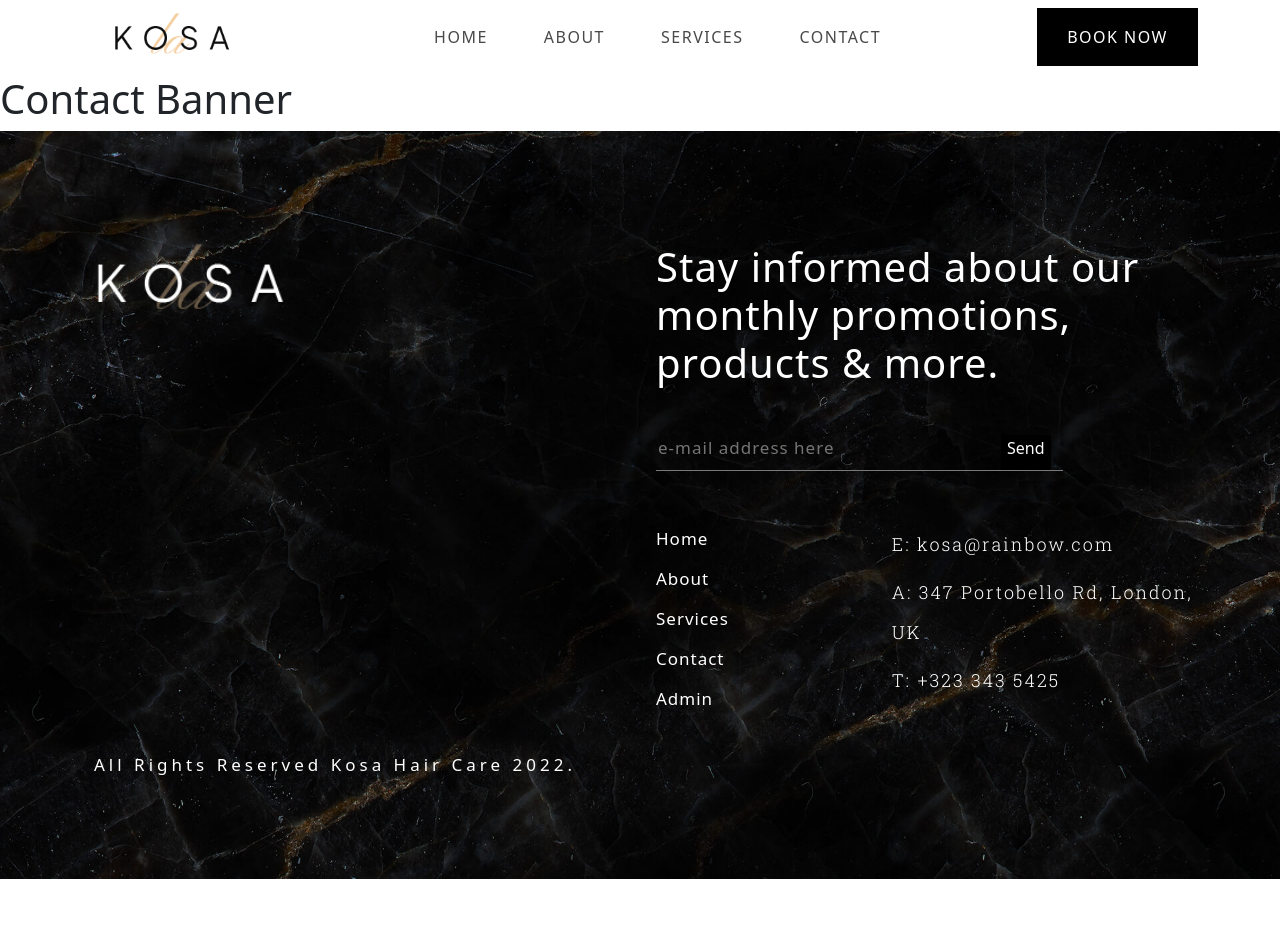
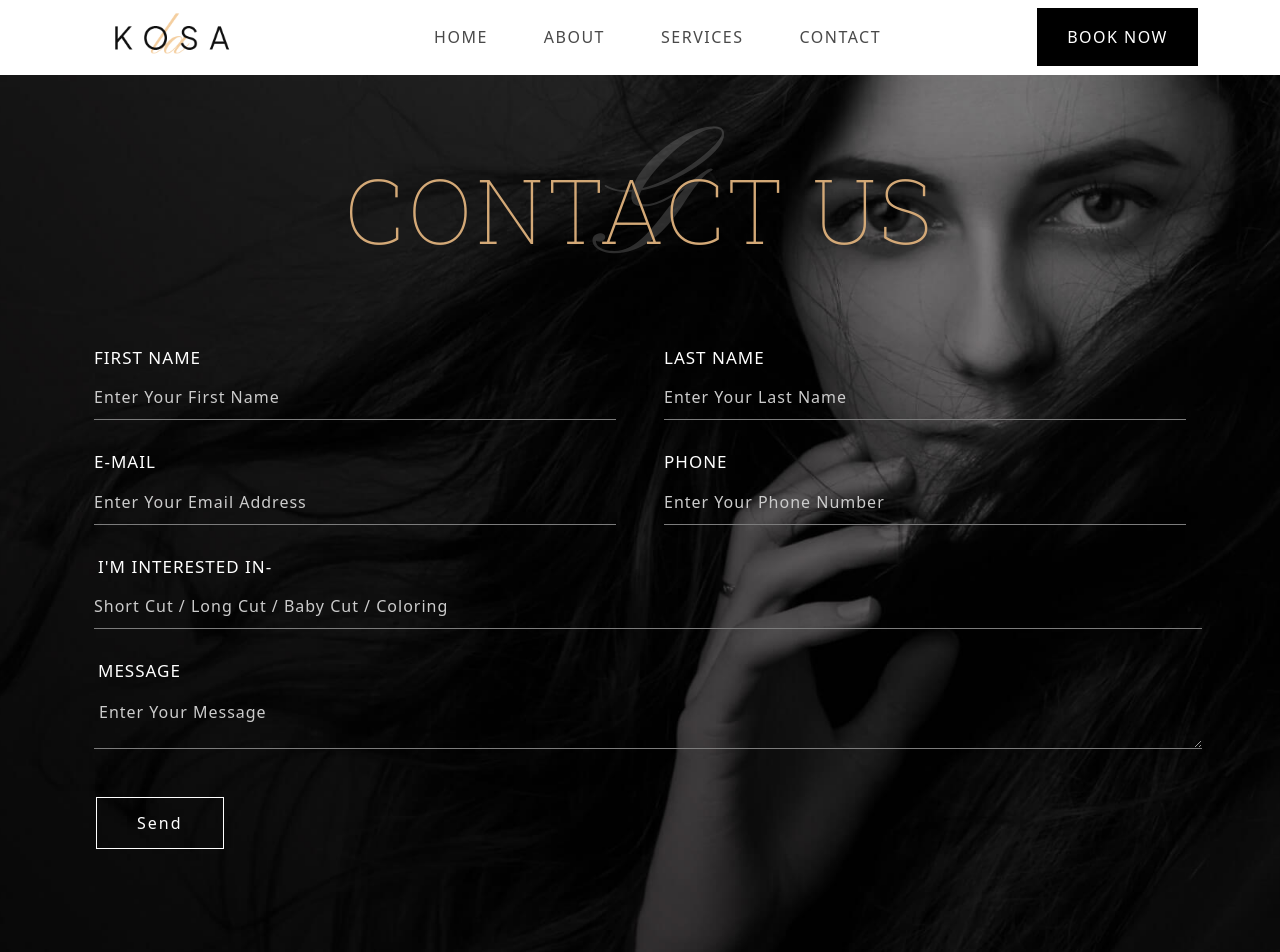
Before and after one commit to DipraDas/Kosa, a React (Create React App) app: page /contact in a window 1280 px wide. Shown: the top 952 px of the page. Before the commit the page ends 879 px from the top, so only its background shows below. Built offline with nearby package versions, Linux system fonts and the light colour scheme.

Commit message:
Contact Us Banner Added

```diff
--- a/src/components/Pages/Contact/ContactBanner/ContactBanner.css
+++ b/src/components/Pages/Contact/ContactBanner/ContactBanner.css
@@ -0,0 +1,93 @@
+.contactBanner{
+    background-image: url('../../../../../src/Images/ContactPage/contact.jpg');
+    height: 950px;
+    background-size: cover;
+    background-position: top;
+    background-repeat: no-repeat;
+    background-attachment: fixed;
+}
+
+.specialLetterContact{
+    font-family: 'Pinyon Script', cursive;
+    font-size: 180px;
+    color: #8b8b8b4e;
+    display: flex;
+    justify-content: center;
+    align-items: center;
+}
+
+.overwriteTitleContact{
+    position: relative;
+    width: 100%;
+    text-align: center;
+}
+
+.mainTitleContact{
+    color: #D4A977;
+    position: absolute;
+    top: 0;
+    left: 0;
+    display: flex;
+    justify-content: center;
+    align-items: center;
+    width: 100%;
+    height: 100%;
+    font-family: 'Roboto Slab', serif;
+    font-size: 90px;
+    font-weight: 100;
+    letter-spacing: 4px;
+}
+
+.contactUss label{
+    color: #fff;
+    font-size: 17px;
+    letter-spacing: 1px;
+}
+
+.contactUss input{
+    width: 100%;
+    background-color: transparent;
+    border: none;
+    border-bottom: 1px solid rgb(124, 124, 124);
+    margin: 5px 0;
+    padding: 10px 0;
+    outline: none;
+    color: #fff;
+    letter-spacing: 2px;
+}
+
+.contactUss ::placeholder{
+    color: rgb(204, 204, 204);
+    font-size: 16px;
+    letter-spacing: 1px;
+}
+
+.contactUss textarea{
+    background-color: transparent;
+    color: #fff;
+    border: none;
+    border-bottom: 1px solid rgb(124, 124, 124);
+    padding: 0 5px;
+    font-size: 16px;
+    letter-spacing: 1px;
+}
+
+.cuBtn{
+    display: inline-block;
+    padding: 0 10px!important;
+    margin: 0;
+}
+
+.cuBtn button{
+    background-color: transparent;
+    color: #fff;
+    border: 1px solid #fff;
+    padding: 13px 40px;
+    letter-spacing: 2px;
+}
+
+@media only screen and (max-width:768px) {
+    .mainTitleContact{
+        font-size: 70px;
+    }
+}
--- a/src/components/Pages/Contact/ContactBanner/ContactBanner.js
+++ b/src/components/Pages/Contact/ContactBanner/ContactBanner.js
@@ -1,9 +1,48 @@
 import React from 'react';
+import './ContactBanner.css';
 
 const ContactBanner = () => {
     return (
-        <div>
-            <h1>Contact Banner</h1>
+        <div className='contactBanner'>
+            <div className="container">
+                <div className="overwriteTitleContact">
+                    <div className="specialLetterContact">G</div>
+                    <div className="mainTitleContact">CONTACT US</div>
+                </div>
+                <form>
+                    <div className="row contactUss">
+                        <div className="col-md-6 col-sm-12 px-4">
+                            <label htmlFor="">FIRST NAME</label><br />
+                            <input type="text"  name="" id="" placeholder='Enter Your First Name' />
+                        </div>
+                        <div className="col-md-6 col-sm-12 px-4">
+                            <label htmlFor="">LAST NAME</label><br />
+                            <input type="text"  name="" id="" placeholder='Enter Your Last Name' />
+                        </div>
+                    </div>
+                    <div className="row contactUss mt-4">
+                        <div className="col-md-6 col-sm-12 px-4">
+                            <label htmlFor="">E-MAIL</label><br />
+                            <input type="email"  name="" id="" placeholder='Enter Your Email Address' />
+                        </div>
+                        <div className="col-md-6 col-sm-12 px-4">
+                            <label htmlFor="">PHONE</label><br />
+                            <input type="text"  name="" id="" placeholder='Enter Your Phone Number' />
+                        </div>
+                    </div>
+                    <div className="row px-3 contactUss mt-4">
+                        <label htmlFor="">I'M INTERESTED IN-</label><br />
+                        <input className='mx-2' type="text"  name="" id="" placeholder='Short Cut / Long Cut / Baby Cut / Coloring' />
+                    </div>
+                    <div className="row px-3 contactUss mt-4">
+                        <label className='mb-3' htmlFor="">MESSAGE</label>
+                        <textarea className='mx-2'  name="" id="" cols="30" rows="2" placeholder='Enter Your Message'></textarea>
+                    </div>
+                    <div className="row ms-1 mt-5 cuBtn">
+                        <button type="submit">Send</button>
+                    </div>
+                </form>
+            </div>
         </div>
     );
 };
--- a/src/components/Pages/Contact/ContactComponents/ContactComponents.js
+++ b/src/components/Pages/Contact/ContactComponents/ContactComponents.js
@@ -1,10 +1,16 @@
 import React from 'react';
+import ClientLogo from '../../Home/ClientLogo/ClientLogo';
+import OpeningHours from '../../Home/OpeningHours/OpeningHours';
 import ContactBanner from '../ContactBanner/ContactBanner';
+import ContactGift from '../ContactGift/ContactGift';
 
 const ContactComponents = () => {
     return (
         <div>
             <ContactBanner></ContactBanner>
+            <OpeningHours></OpeningHours>
+            <ContactGift></ContactGift>
+            <ClientLogo></ClientLogo>
         </div>
     );
 };
--- /dev/null
+++ b/src/components/Pages/Contact/ContactGift/ContactGift.css
@@ -0,0 +1,10 @@
+.contactGift{
+    background-image: url('../../../../../src/Images/ContactPage/giftVoucher.jpg');
+    background-position: center;
+    background-repeat: no-repeat;
+    background-size: cover;
+    height: 740px;
+    display: flex;
+    justify-content: center;
+    align-items: center;
+}
--- /dev/null
+++ b/src/components/Pages/Contact/ContactGift/ContactGift.js
@@ -0,0 +1,16 @@
+import React from 'react';
+import './ContactGift.css';
+
+const ContactGift = () => {
+    return (
+        <div className='contactGift'>
+            <div className="row">
+                <div className="col-md-6"></div>
+                <div className="col-md-6 cgRight">
+                </div>
+            </div>
+        </div>
+    );
+};
+
+export default ContactGift;
```
Also changed, not shown: src/Images/ContactPage/contact.jpg (renamed from src/Images/Contact Page/contact.jpg), src/Images/ContactPage/giftVoucher.jpg (added).
